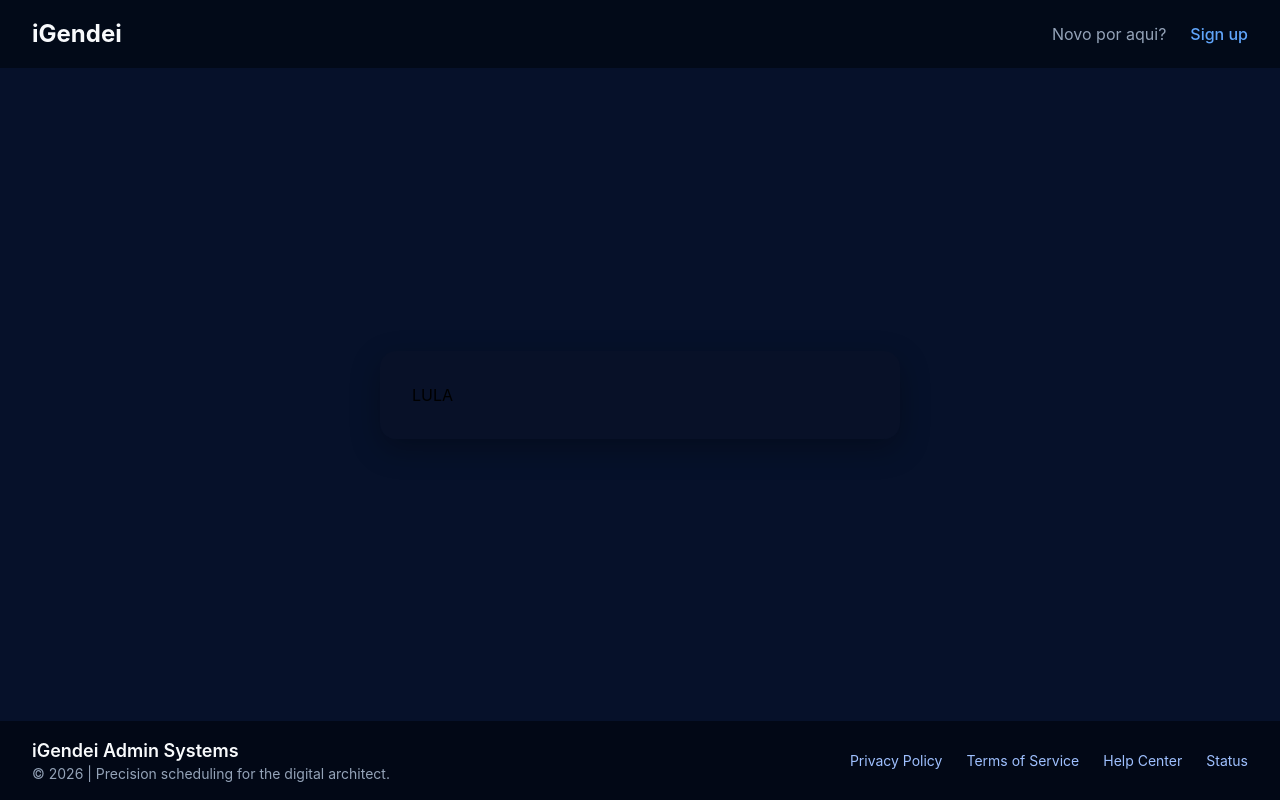
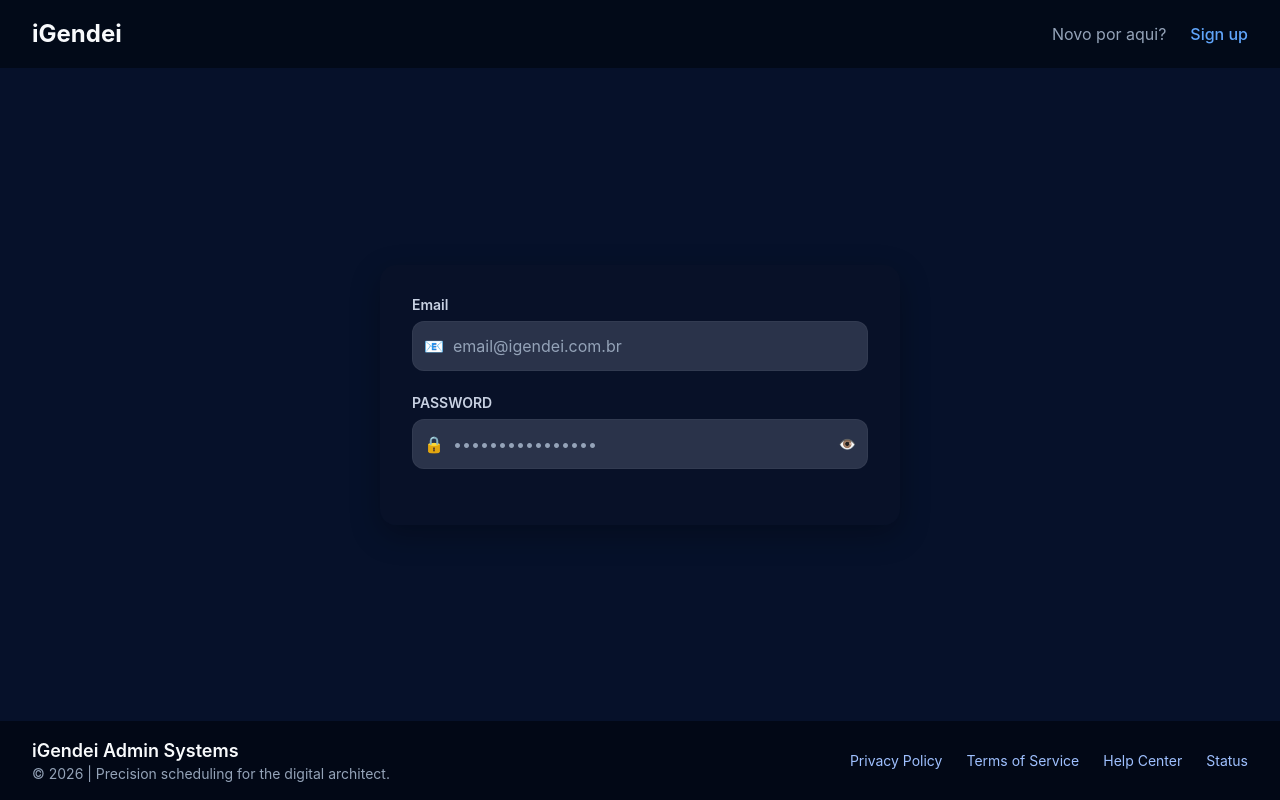
Before and after one commit to EnioSt/iGendei, a React (Vite) app: page / in a window 1280 px wide. Built offline with nearby package versions, Linux system fonts and the light colour scheme.

Commit message:
finalizando os inputs da tela de login

```diff
--- a/src/components/forms/formLogin/index.jsx
+++ b/src/components/forms/formLogin/index.jsx
@@ -1,4 +1,4 @@
-const FormLogin = () => {
+const FormLogin = ({ children }) => {
   return (
     <>
       <section
@@ -9,7 +9,7 @@ const FormLogin = () => {
           id="page-content"
           className="mx-auto w-full max-w-(--login-card-width) rounded-(--radius-md) shadow-(--shadow-md) bg-(--background-card) p-8"
         >
-          <h2>LULA</h2>
+          {children}
         </div>
       </section>
     </>
--- /dev/null
+++ b/src/components/forms/input/index.jsx
@@ -0,0 +1,55 @@
+const Input = ({
+  id,
+  label,
+  type = "text",
+  placeholder,
+  value,
+  onChange,
+  icon, // novo prop para o ícone
+  children, // para extras como "Forgot Password?" ou botão de visibilidade
+}) => {
+  return (
+    <div className="flex flex-col gap-2 mb-6">
+      {/* Label semântico */}
+      <label
+        htmlFor={id}
+        className="font-(--weight-semibold) text-(--foreground-muted) text-sm leading-4"
+      >
+        {label}
+      </label>
+
+      {/* Wrapper para input + ícone + extras */}
+      <div className="relative flex items-center">
+        {/* Ícone à esquerda */}
+        {icon && (
+          <span className="absolute left-3 text-(--foreground-subtle)">
+            {icon}
+          </span>
+        )}
+
+        {/* Input */}
+        <input
+          id={id}
+          type={type}
+          placeholder={placeholder}
+          value={value}
+          onChange={onChange}
+          className="w-full rounded-(--radius-sm) bg-(--background-input)
+                     text-(--foreground) placeholder:text-(--foreground-subtle)
+                     border border-(--border-input) pl-10 pr-12 py-3
+                     focus:outline-none focus:border-(--border-focus)
+                     focus:shadow-(--shadow-sm) transition-(--transition-normal)"
+        />
+
+        {/* Extras à direita (link, botão, etc.) */}
+        {children && (
+          <div className="absolute right-3 flex items-center gap-2 text-sm">
+            {children}
+          </div>
+        )}
+      </div>
+    </div>
+  );
+};
+
+export default Input;
--- a/src/index.css
+++ b/src/index.css
@@ -30,6 +30,10 @@
 
 .header-title {
   font-size: var(--text-xl);
+}
+
+.label-text {
+  font-size: var(--text-xs);
 }
 
 .footer-title {
@@ -89,7 +93,7 @@
   --foreground-disabled: #64748b;
   --foreground-inverse: #0b1220;
   --foreground-link: #9fc0ff;
-
+  --foreground-label: #c2c6d6;
   /* =========================
      BORDERS
   ========================= */
--- a/src/pages/login/index.jsx
+++ b/src/pages/login/index.jsx
@@ -1,7 +1,40 @@
+import { useState } from "react";
 import FormLogin from "../../components/forms/formLogin";
+import Input from "../../components/forms/input";
 
 const Login = () => {
-  return <FormLogin></FormLogin>;
+  const [email, setEmail] = useState("");
+  const [password, setPassword] = useState("");
+
+  return (
+    <FormLogin>
+      <Input
+        label="Email"
+        type="email"
+        placeholder="email@igendei.com.br"
+        value={email}
+        onChange={(e) => setEmail(e.target.value)}
+        icon={<span>📧</span>}
+      />
+      <Input
+        id="password"
+        label="PASSWORD"
+        type="password"
+        placeholder="••••••••••••••••"
+        value={password}
+        onChange={(e) => setPassword(e.target.value)}
+        icon={<span>🔒</span>}
+      >
+        <button
+          className="cursor-pointer"
+          type="button"
+          aria-label="Toggle password visibility"
+        >
+          👁️
+        </button>
+      </Input>
+    </FormLogin>
+  );
 };
 
 export default Login;
```
